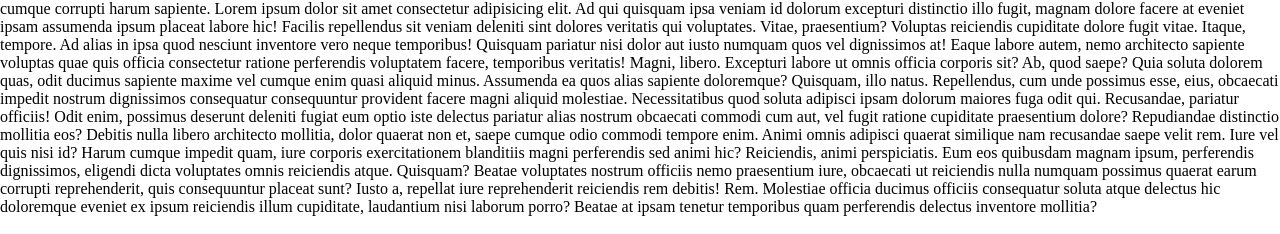
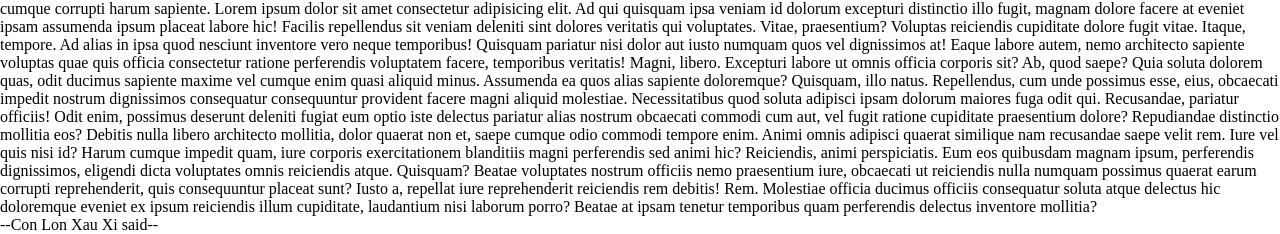
Before and after one commit to leviethung2002/leviethung9988.github.io, a plain HTML site: page index.html in a window 1280 px wide. Shown: the part 818-1052 px from the top of the page. Drawn offline with Linux system fonts and the light colour scheme.

Commit message:
Update index.html

```diff
--- a/index.html
+++ b/index.html
@@ -53,7 +53,7 @@
             Molestiae officia ducimus officiis consequatur soluta atque delectus hic doloremque eveniet ex ipsum
             reiciendis illum cupiditate, laudantium nisi laborum porro? Beatae at ipsam tenetur temporibus quam
             perferendis delectus inventore mollitia?</section>
-
+        <p>--Con Lon Xau Xi said--</p>
     </main>
 </body>
 
```
